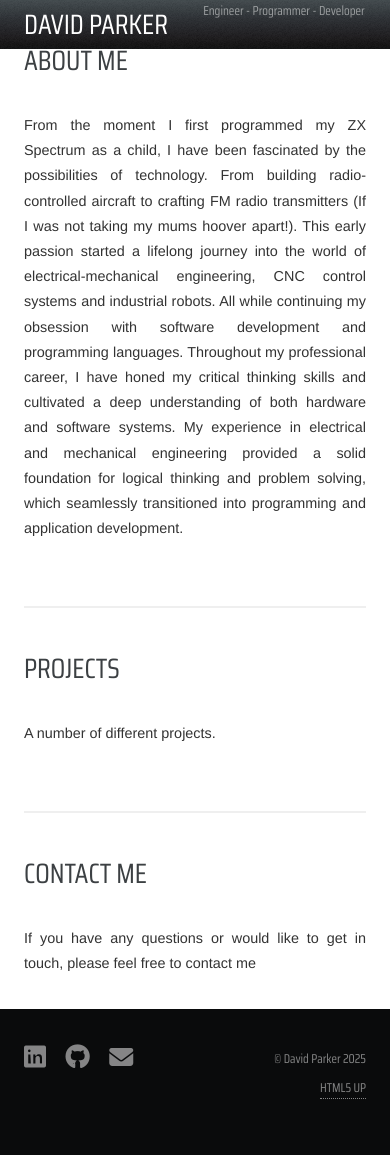
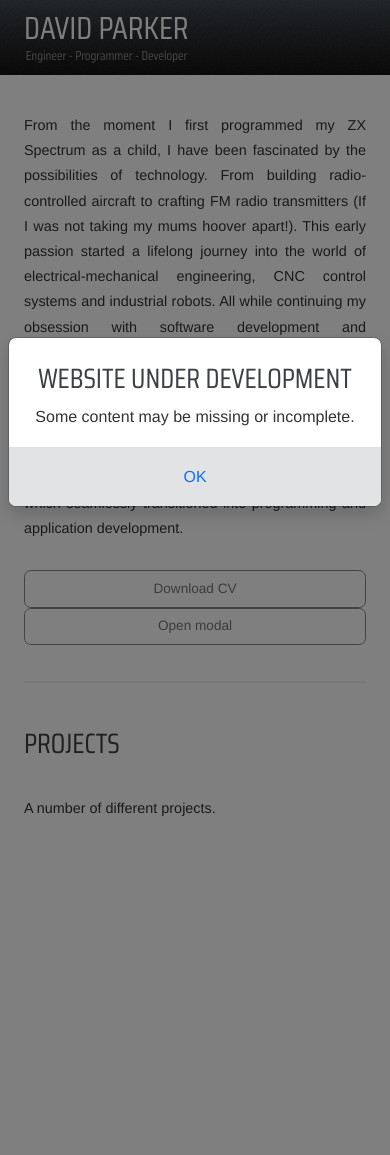
Before and after one commit to Mr006698/Portfolio, a Flask app: page / in a window 390 px wide. After the commit the page ends 816 px from the top, so only its background shows below. Run offline with Flask 3, Linux system fonts and the light colour scheme; some libraries are stand-ins or nearby versions.

Commit message:
Finish Layout

```diff
--- /dev/null
+++ b/static/assets/css/button.css
@@ -0,0 +1,39 @@
+/* Button */
+.default-button {
+  background-color: transparent;
+  -moz-transition: background-color 0.2s ease-in-out, color 0.2s ease-in-out, border-color 0.2s ease-in-out;
+  -webkit-transition: background-color 0.2s ease-in-out, color 0.2s ease-in-out, border-color 0.2s ease-in-out;
+  -ms-transition: background-color 0.2s ease-in-out, color 0.2s ease-in-out, border-color 0.2s ease-in-out;
+  transition: background-color 0.2s ease-in-out, color 0.2s ease-in-out, border-color 0.2s ease-in-out;
+
+  border: solid 1px var(--button-border-colour);
+  border-radius: 0.5em;
+
+  cursor: pointer;
+  display: inline-block;
+
+  min-width: 8.5em;
+  height: 2.75em;
+
+  font-size: 0.85em;
+  font-weight: 400;
+  text-align: center;
+  text-decoration: none;
+  color: var(--button-text-colour)
+}
+
+.default-button:hover {
+  border-color: var(--button-hover-colour);
+  color: var(--button-hover-colour);
+}
+
+.default-button:active {
+  border-color: var(--button-alt-hover-colour);
+  color: var(--button-alt-hover-colour);
+}
+
+@media screen and (max-width: 450px) {
+  .default-button {
+    width: 100%;
+  }
+}
--- a/static/assets/css/content.css
+++ b/static/assets/css/content.css
@@ -20,6 +20,7 @@
   padding-top: 0;
 }
 
+/* Screen size > 1200px */
 #content > section:last-child {
-  min-height: 100vh;
+  min-height: calc(100vh - 7.9em);
 }
--- a/static/assets/css/header.css
+++ b/static/assets/css/header.css
@@ -13,11 +13,6 @@
   -moz-align-items: -moz-flex-end;
   -ms-align-items: -ms-flex-end;
   align-items: flex-end;
-
-  -moz-justify-content: space-between;
-  -webkit-justify-content: space-between;
-  -ms-justify-content: space-between;
-  justify-content: space-between;
 
   background-color: var(--header-background-colour);
   background-attachment: scroll, scroll;
@@ -65,7 +60,8 @@
   color: var(--header-base-colour);
   margin-bottom: 0;
   font-size: 0.81em;
-  padding-right: 0.1em;
+  line-height: 0em;
+  padding: 0 0.1em 1.5em 0;
 }
 
 /* Inner */
--- a/static/assets/css/main.css
+++ b/static/assets/css/main.css
@@ -38,7 +38,7 @@ body {
 body, input, select, textarea {
   color: var(--input-text-colour);
   font-family: var(--default-font);
-  font-size: 12pt;
+  font-size: 14pt; /* Only affects > 1800px */
   font-weight: 400;
   line-height: 1.75;
 }
@@ -84,10 +84,6 @@ h3 {
   margin: 0 0 2em 0;
   font-size: 0.9em;
   text-align: justify;
-}
-
-ol, ul {
-  list-style: none;
 }
 
 /* Icons */
@@ -162,3 +158,14 @@ body.is-touch .poptrox-popup .nav-previous,
 body.is-touch .poptrox-popup .closer {
   opacity: 1.0 !important;
 }
+
+/* Fix modal pushing items to the right */
+.modal-open {
+  width: 100% !important;
+  padding-right: 0 !important;
+  overflow-y: scroll !important;
+}
+
+#message-modal {
+  padding-right: 0 !important;
+}
--- /dev/null
+++ b/static/assets/css/modals.css
@@ -0,0 +1,3 @@
+.modal-body h2 {
+  margin: 0;
+}
--- a/static/assets/css/screens.css
+++ b/static/assets/css/screens.css
@@ -1,9 +1,9 @@
 /* XXL */
 @media screen and (max-width: 1800px) {
 
-  /* body, input, select, textarea {
-    font-size: 16pt !important;
-  } */
+  body, input, select, textarea {
+    font-size: 12pt !important;
+  }
 }
 
 /* XL */
@@ -33,28 +33,36 @@
     width: calc(100% - 30%);
   }
 
+  #content > section:last-child {
+    min-height: calc(100vh - 4.9em);
+  }
+
 }
 
 /* L */
 @media screen and (max-width: 992px) {
 
   #header {
-    background-attachment: fixed; /* Changed from scroll */
+    background-attachment: fixed;
     background-position: top left, center center;
     background-size: auto,		cover;
-    background-repeat: repeat, no-repeat; /* Added */
+    background-repeat: repeat, no-repeat;
     height: auto;
     left: auto;
     top: auto;
 
-    padding: 0em 4em; /* Changed from 6em 4em */
-    position: fixed; /* Changed from releative */
-    text-align: right; /* Changed from center */
+    padding: 0em 4em;
+    position: fixed;
+    text-align: right;
     width: 100%;
 
-    display: block; /* Changed from block */
-    z-index: 1; /* Added */
+    display: inline-block;
+    z-index: 1;
   }
+
+  /* #header h3 {
+    line-height: 1em;
+  } */
 
   .inner {
     display: -moz-flex;
@@ -98,11 +106,10 @@
     margin: 0;
     padding: 6em 4em;
     width: 100%;
-    min-height: 100vh !important;
   }
 
   #content section:last-child {
-    min-height: 0;
+    min-height: calc(100vh - 20em);
   }
 
 }
@@ -111,7 +118,7 @@
 @media screen and (max-width: 768px) {
 
   h1 {
-    font-size: 1.75em;
+    font-size: 2em;
   }
 
   h2 {
@@ -135,6 +142,10 @@
     padding: 2.25em 0 0 0;
   }
 
+  #content section:last-child {
+    min-height: calc(100vh - 10em);
+  }
+
 }
 
 /* S */
--- a/static/assets/css/variables.css
+++ b/static/assets/css/variables.css
@@ -23,5 +23,11 @@
     --icons-hover-colour: #56B78E;
 
     --input-text-colour: #333;
-    --input-background-colour: #C7CCCF;
+    --input-background-colour: #C7CCCF; /* #A7ACAF #D8DDE1 */
+
+    --button-border-colour: #83878B; /*#6B7073;*/
+    --button-background-colour: transparent;
+    --button-text-colour: #71767b;
+    --button-hover-colour: #56B78E; /*#00C6AF;*/
+    --button-alt-hover-colour: #007C4D;
 }
--- /dev/null
+++ b/static/assets/js/scripts.js
@@ -0,0 +1,5 @@
+// Open the development modal on load
+devModal = new bootstrap.Modal(document.getElementById("message-modal"), {});
+document.onreadystatechange = function() {
+    devModal.show();
+}
--- a/templates/base.html
+++ b/templates/base.html
@@ -29,6 +29,8 @@
   <link rel="stylesheet" href="{{ url_for('static', filename='assets/css/header.css') }}">
   <link rel="stylesheet" href="{{ url_for('static', filename='assets/css/content.css') }}">
   <link rel="stylesheet" href="{{ url_for('static', filename='assets/css/screens.css') }}">
+  <link rel="stylesheet" href="{{ url_for('static', filename='assets/css/button.css') }}">
+  <link rel="stylesheet" href="{{ url_for('static', filename='assets/css/modals.css') }}">
   {% endblock %}
 
   {% endblock %}
@@ -36,8 +38,8 @@
 
 <body class="is-preload" id="base">
   <!-- Content -->
-  {% block content %}
-  {% endblock %}
+  {% block content %}{% endblock %}
+
   {% block scripts %}
   <!-- Bootstrap js -->
   {{ bootstrap.load_js() }}
@@ -49,5 +51,6 @@
   <script src="{{ url_for('static', filename='assets/js/browser.min.js') }}"></script>
   <script src="{{ url_for('static', filename='assets/js/breakpoints.min.js') }}"></script>
   <script src="{{ url_for('static', filename='assets/js/main.js') }}"></script>
+  <script src="{{ url_for('static', filename='assets/js/scripts.js') }}"></script>
   {% endblock %}
 </body>
--- a/templates/index.html
+++ b/templates/index.html
@@ -2,10 +2,14 @@
 {% block title %}DAVID PARKER Engineer - Programmer - Developer{% endblock %}
 
 {% block content %}
+{% include 'modals.html' %}
+
 <div id="header">
   <div class="inner">
-    <h1>DAVID PARKER</h1>
-    <h3>Engineer - Programmer - Developer</h3>
+    <div class="title">
+      <h1>DAVID PARKER</h1>
+      <h3>Engineer - Programmer - Developer</h3>
+    </div>
   </div>
 </div>
 
@@ -22,11 +26,19 @@
       foundation for logical thinking and problem solving, which seamlessly transitioned into programming and
       application
       development.</p>
+      <button type="button" class="default-button">Download CV</button>
+      <!-- Trigger the modal with a button -->
+      <button type="button" class="default-button" data-bs-toggle="modal" data-bs-target="#message-modal">Open modal</button>
   </section>
 
   <section id="projects">
     <h2>PROJECTS</h2>
     <p>A number of different projects.</p>
+  </section>
+
+  <section id="skills">
+    <h2>SKILLS</h2>
+    <p>A list of all of my skills and competences.</p>
   </section>
 
   <section id="contact">
--- /dev/null
+++ b/templates/modals.html
@@ -0,0 +1,17 @@
+<!-- Modal -->
+<div class="modal modal-sheet fade" id="message-modal" tabindex="-1">
+  <div class="modal-dialog modal-dialog-centered">
+    <div class="modal-content rounded-3 shadow">
+      <!-- Modal header -->
+      <div class="modal-body flex-column text-center">
+        <h2>WEBSITE UNDER DEVELOPMENT</h2>
+        <p>Some content may be missing or incomplete.</p>
+      </div>
+
+      <!-- Modal footer -->
+      <div class="modal-footer justify-content-center bg-secondary-subtle">
+        <button type="button" class="btn btn-lg btn-link fs-6 text-decoration-none col py-1 m-0 rounded-0" data-bs-dismiss="modal">OK</button>
+      </div>
+    </div>
+  </div>
+</div>
```
